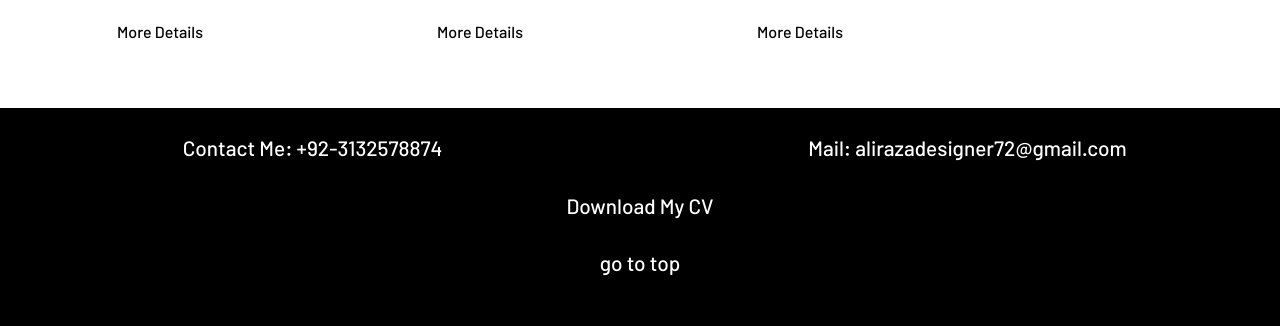
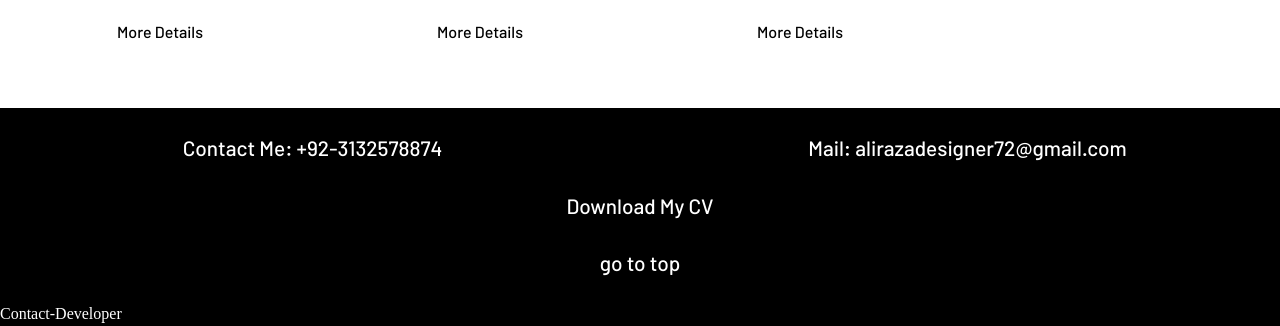
Before and after one commit to umair-ali-bhutto/ali-raza-portfolio, a plain HTML site: page index.html in a window 1280 px wide. Shown: the part 3325-3651 px from the top of the page. Drawn offline with Linux system fonts and the light colour scheme.

Commit message:
color changed of footer anchor

```diff
--- a/index.html
+++ b/index.html
@@ -396,7 +396,7 @@
         <!-- Developer Email Button -->
         <div onclick="showme()">
 
-            Contact-Developer
+            <span style="color: white;">Contact-Developer</span>
             </div>
 
 
```
